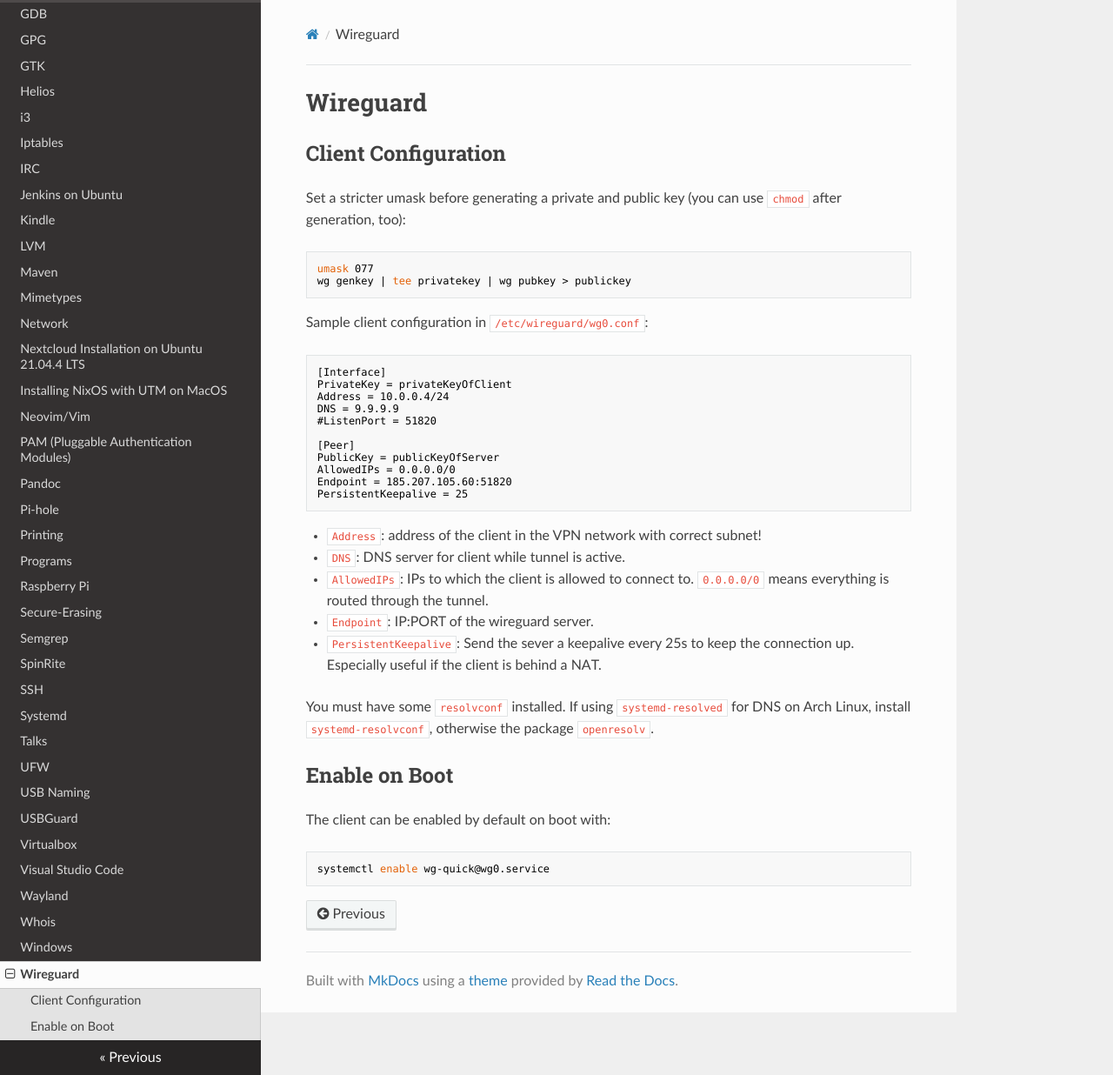
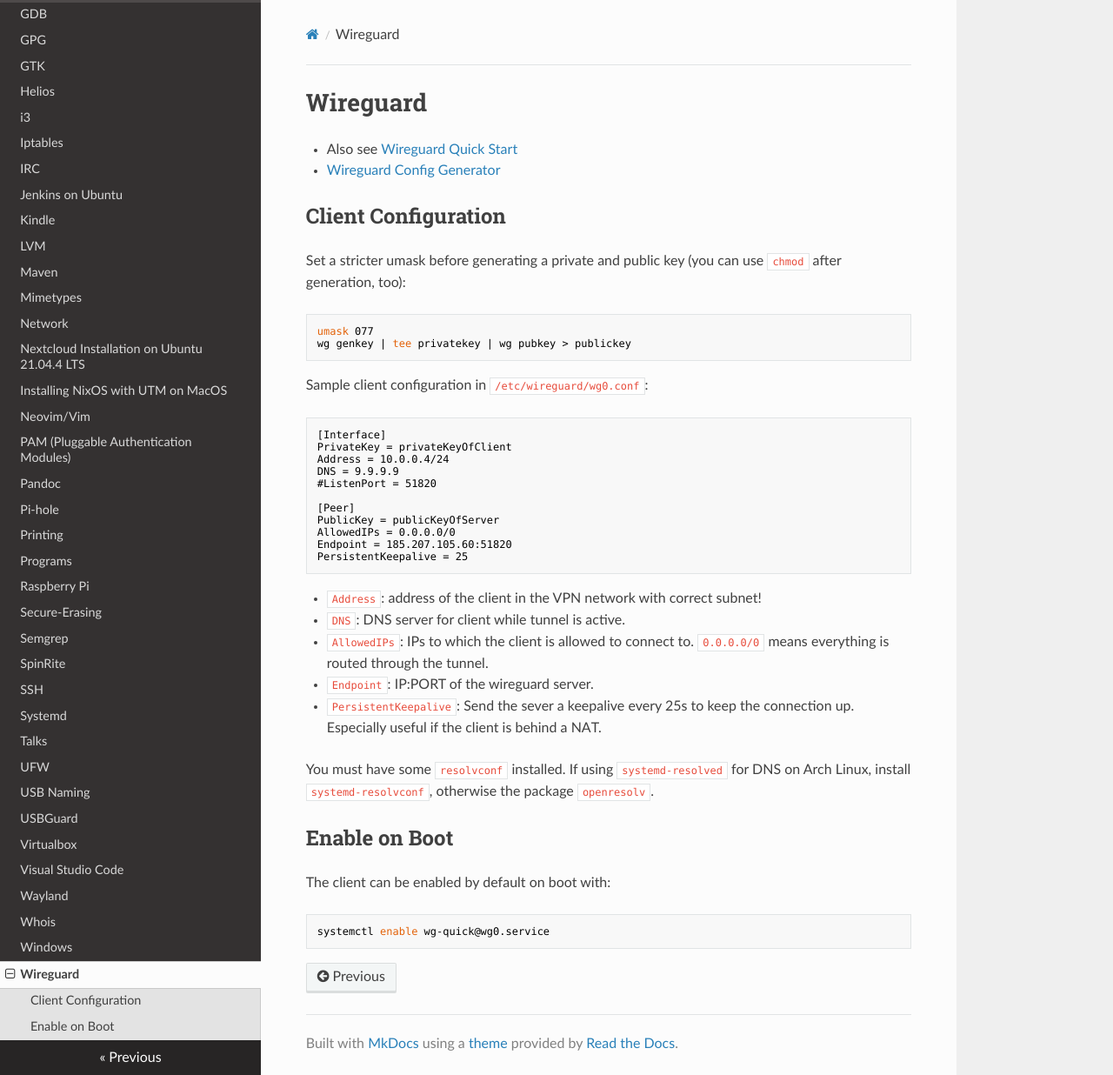
Before and after one commit to Maaxxs/wiki, an MkDocs documentation site: the page built from docs/wireguard.md, in a window 1280 px wide and 1236 px high. Shown: the whole window at 87% size. Built offline with MkDocs 1.6.1, drawn with Linux system fonts in a browser that asks for light colours; nearby versions of some CDN libraries.

Commit message:
Add links to Wireguard documentation

```diff
--- a/docs/wireguard.md
+++ b/docs/wireguard.md
@@ -1,4 +1,8 @@
 # Wireguard
+
+- Also see [Wireguard Quick
+  Start](https://www.wireguard.com/quickstart/)
+- [Wireguard Config Generator](https://www.wireguardconfig.com/)
 
 ## Client Configuration
 
```
